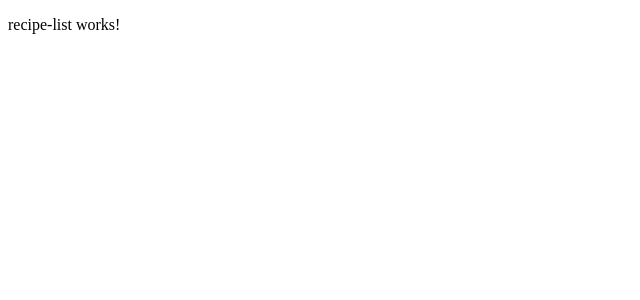
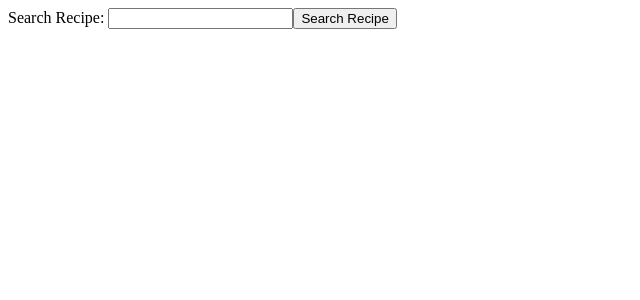
Before and after one commit to timwong91/ngProject-Mitchual, an Angular app: page / in a window 1280 px wide. Shown: the top 300 px of the page, without its empty margins (0-640 px from the left). Built offline with nearby package versions, Linux system fonts and the light colour scheme.

Commit message:
added search bar and button to search a term for recipe

```diff
--- a/src/app/app.component.html
+++ b/src/app/app.component.html
@@ -1 +1 @@
-<recipe-list></recipe-list>
+<search-criteria></search-criteria>
--- a/src/app/recipe-api.service.ts
+++ b/src/app/recipe-api.service.ts
@@ -9,11 +9,11 @@ export class RecipeApiService {
   apikey: string = "bd777770e78b145d634b5bf922500535";
   constructor(private http: HttpClient) {}
 
-  getEdamamData() {
+  getEdamamData(searchTerm: string) {
     return this.http.get(
-      `https://api.edamam.com/search?q=chicken&app_id=${this.appid}&app_key=${
-        this.apikey
-      }&from=0&to=3&calories=591-722&health=alcohol-free`
+      `https://api.edamam.com/search?q=${searchTerm}&app_id=${
+        this.appid
+      }&app_key=${this.apikey}&from=0&to=3&calories=591-722&health=alcohol-free`
     );
   }
 }
--- a/src/app/search-criteria/search-criteria.component.html
+++ b/src/app/search-criteria/search-criteria.component.html
@@ -1,3 +1,5 @@
-<p>
-  search-criteria works!
-</p>
+<form #recipeForm="ngForm" (ngSubmit)="searchRecipe(recipeForm)">
+  <label for="">Search Recipe: </label>
+  <input type="text" ngModel name="searchTerm" />
+  <button>Search Recipe</button>
+</form>
--- a/src/app/search-criteria/search-criteria.component.ts
+++ b/src/app/search-criteria/search-criteria.component.ts
@@ -1,4 +1,5 @@
 import { Component, OnInit } from "@angular/core";
+import { RecipeApiService } from "../recipe-api.service";
 
 @Component({
   selector: "search-criteria",
@@ -6,7 +7,17 @@ import { Component, OnInit } from "@angular/core";
   styleUrls: ["./search-criteria.component.css"]
 })
 export class SearchCriteriaComponent implements OnInit {
-  constructor() {}
+  recipeData: any[];
+  constructor(private recipeApiService: RecipeApiService) {}
 
   ngOnInit() {}
+
+  searchRecipe(form) {
+    this.recipeApiService
+      .getEdamamData(form.value.searchTerm)
+      .subscribe(response => {
+        this.recipeData = response["hits"];
+        console.log(this.recipeData);
+      });
+  }
 }
```
